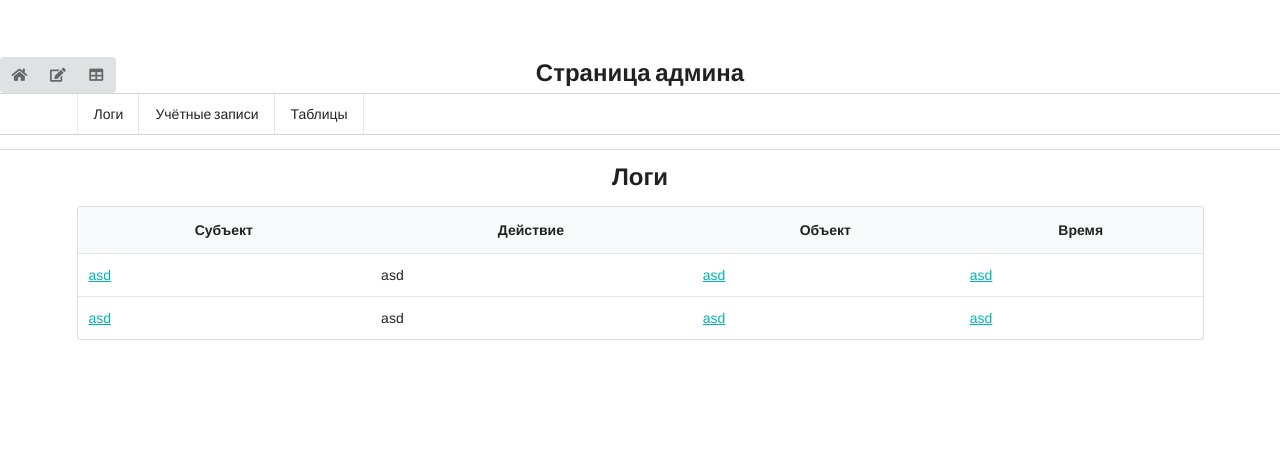
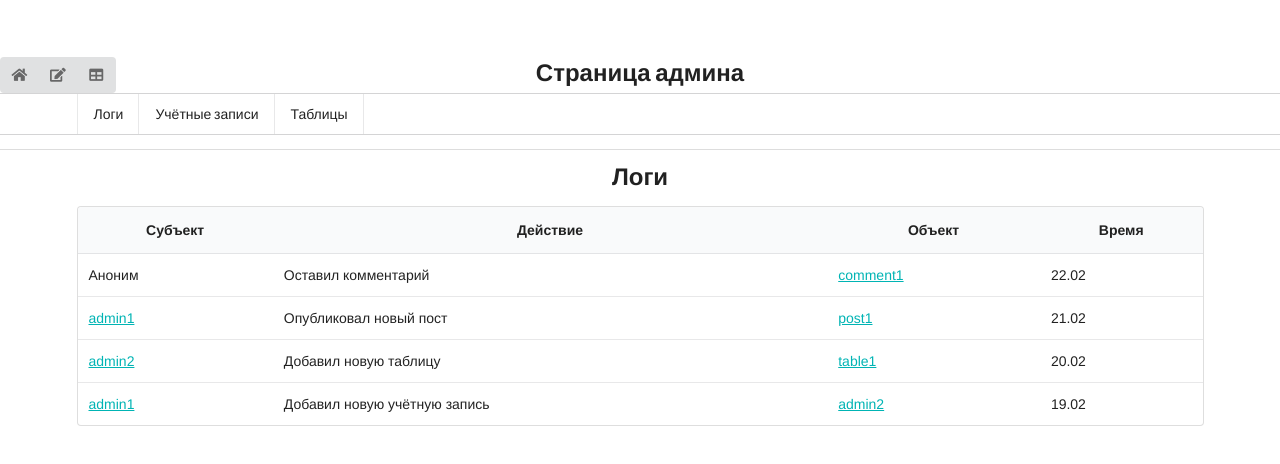
Before and after one commit to MatveyKov11/vologda-kvn-syte, a Vue app in the folder frontend/kvn-syte/: page /admin/log in a window 1280 px wide. Shown: the top 464 px of the page. Built offline with nearby package versions, Linux system fonts and the light colour scheme; what semantic-ui-vue, vatex, vue-konva would draw is missing.

Commit message:
заполнение таблицы логов заглушкой

```diff
--- a/frontend/kvn-syte/src/components/LogViewer.vue
+++ b/frontend/kvn-syte/src/components/LogViewer.vue
@@ -15,18 +15,21 @@
             </tr>
         </thead>
         <tbody>
-            <tr v-for="log in logs" :key="log.pos">
+            <tr v-for="(log, i) in logs" :key="i">
                 <td>
-                    <p @click="userId = 1" class="interactive">asd</p>
+                    <p @click="userId = 1" :class="userClass(log.isAnon)">{{ log.user }}</p>
                 </td>
                 <td>
-                    asd
+                    {{ log.action }}
                 </td>
                 <td>
-                    <p @click="tableId = 1" class="interactive">asd</p>
+                    <p @click="userId = 1" class="interactive" v-if="log.type == 'user'">{{ log.object }}</p>
+                    <p @click="tableId = 1" class="interactive" v-if="log.type == 'table'">{{ log.object }}</p>
+                    <p @click="postId = 1" class="interactive" v-if="log.type == 'post'">{{ log.object }}</p>
+                    <p @click="commentId = 1" class="interactive" v-if="log.type == 'comment'">{{ log.object }}</p>
                 </td>
                 <td>
-                    <p @click="postId = 1" class="interactive">asd</p>
+                    {{ log.time }}
                 </td>
             </tr>
         </tbody>
@@ -34,7 +37,8 @@
     </div>
     <UserWindow :userId="userId" v-if="userId != -1" @quit="userId = -1" @edit="toProfiles" @delete="deleteUser" @block="blockUser"/>
     <TableWindow :tableId="tableId" v-if="tableId != -1" @quit="tableId = -1" @edit="toTables"/>
-    <PostWindow :postId="postId" v-if="postId != -1" @quit="postId = -1" @edit="toPosts"/>
+    <PostWindow :postId="postId" v-if="postId != -1" @quit="postId = -1" @edit="toPostEditor"/>
+    <CommentWindow :commentId="commentId" v-if="commentId != -1" @quit="commentId = -1" @show="toPost" @delete="deleteComment"/>
 </template>
 
 <script setup>
@@ -43,19 +47,51 @@ import router from '@/router';
 import UserWindow from './windows/UserWindow.vue';
 import TableWindow from './windows/TableWindow.vue';
 import PostWindow from './windows/PostWindow.vue';
+import CommentWindow from './windows/CommentWindow.vue';
 
 const logs = ref([
     {
-        pos: 0
+        user: 'Аноним',
+        isAnon: true,
+        action: 'Оставил комментарий',
+        object: 'comment1',
+        type: 'comment',
+        time: '22.02'
     },
     {
-        pos: 1
+        user: 'admin1',
+        isAnon: false,
+        action: 'Опубликовал новый пост',
+        object: 'post1',
+        type: 'post',
+        time: '21.02'
+    },
+    {
+        user: 'admin2',
+        isAnon: false,
+        action: 'Добавил новую таблицу',
+        object: 'table1',
+        type: 'table',
+        time: '20.02'
+    },
+    {
+        user: 'admin1',
+        isAnon: false,
+        action: 'Добавил новую учётную запись',
+        object: 'admin2',
+        type: 'user',
+        time: '19.02'
     }
 ])
+
+function userClass(bool){
+    return bool ? 'not-interactive' : 'interactive'
+}
 
 const userId = ref(-1)
 const tableId = ref(-1)
 const postId = ref(-1)
+const commentId = ref(-1)
 
 function toProfiles(){
     router.push({name: 'Profiles'})
@@ -65,13 +101,22 @@ function toTables(){
     router.push({name: 'Tables'})
 }
 
-function toPosts(){
+function toPostEditor(){
     router.push({name: 'New Post'})
+}
+
+function toPost(){
+    router.push({name: 'Home'})
 }
 
 function deleteUser(){
     alert("Заглушка!!! Пользователь удалён")
     userId.value = -1
+}
+
+function deleteComment(){
+    alert("Заглушка!!! Комментарий удалён")
+    commentId.value = -1
 }
 
 function blockUser(){
```
